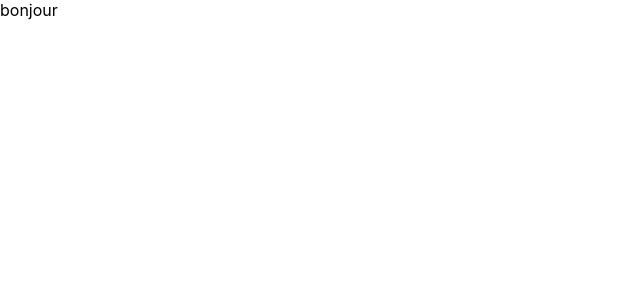
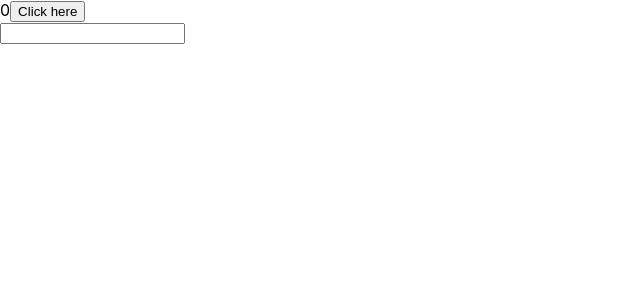
Before and after one commit to alexdjoum/React-typeScript-with-redux-and-translating-langage, a React (Create React App) app: page / in a window 1280 px wide. Shown: the top 300 px of the page, without its empty margins (0-640 px from the left). Built offline with nearby package versions, Linux system fonts and the light colour scheme.

Commit message:
react tsx i updated fiels

```diff
--- a/src/App.tsx
+++ b/src/App.tsx
@@ -9,7 +9,7 @@ import Landing from './Landing'
 const App = () => {
   return (
     <div>
-      <Landing message='bonjour' />
+      <Landing message />
     </div>
   );
 }
--- a/src/Landing.tsx
+++ b/src/Landing.tsx
@@ -1,21 +1,49 @@
 import React, { Component } from 'react';
 
 type AppProps = {
-    message: string;
+    message: boolean;
 };
 
 type MyState = {
-    count: number; // like this
+    count: number;
+    firstname: string;
+    [field: string]: any;
 };
 
 class Landing extends Component<AppProps, MyState> {
+    state: MyState ={
+        count: 0,
+        firstname: ""
+    }
+
+    increment = (amt: number) => {
+        // like this
+        this.setState((prevState) => ({
+          count: prevState.count + amt,
+        }));
+    };
+
+    updateField = (value: string, field: string) => {
+        this.setState({[field]: value})
+    }
 
     render() {
-      const {message} = this.props
+        const {message} = this.props
+        const {count} = this.state
+        //console.log('my boolean ===>> ', message)
         return (
-            <div>
-                {message}
-            </div>
+            <>
+                <div style={{display: "block"}}>
+                    {message} {count}
+                    <button onClick={() => this.increment(1)}>
+                        Click here
+                    </button>
+                </div>
+                <div>
+                    <input type="text" onChange={e => this.updateField(e.target.value, 'firstname')} />
+                </div>
+            </>
+
         );
     }
 }
```
